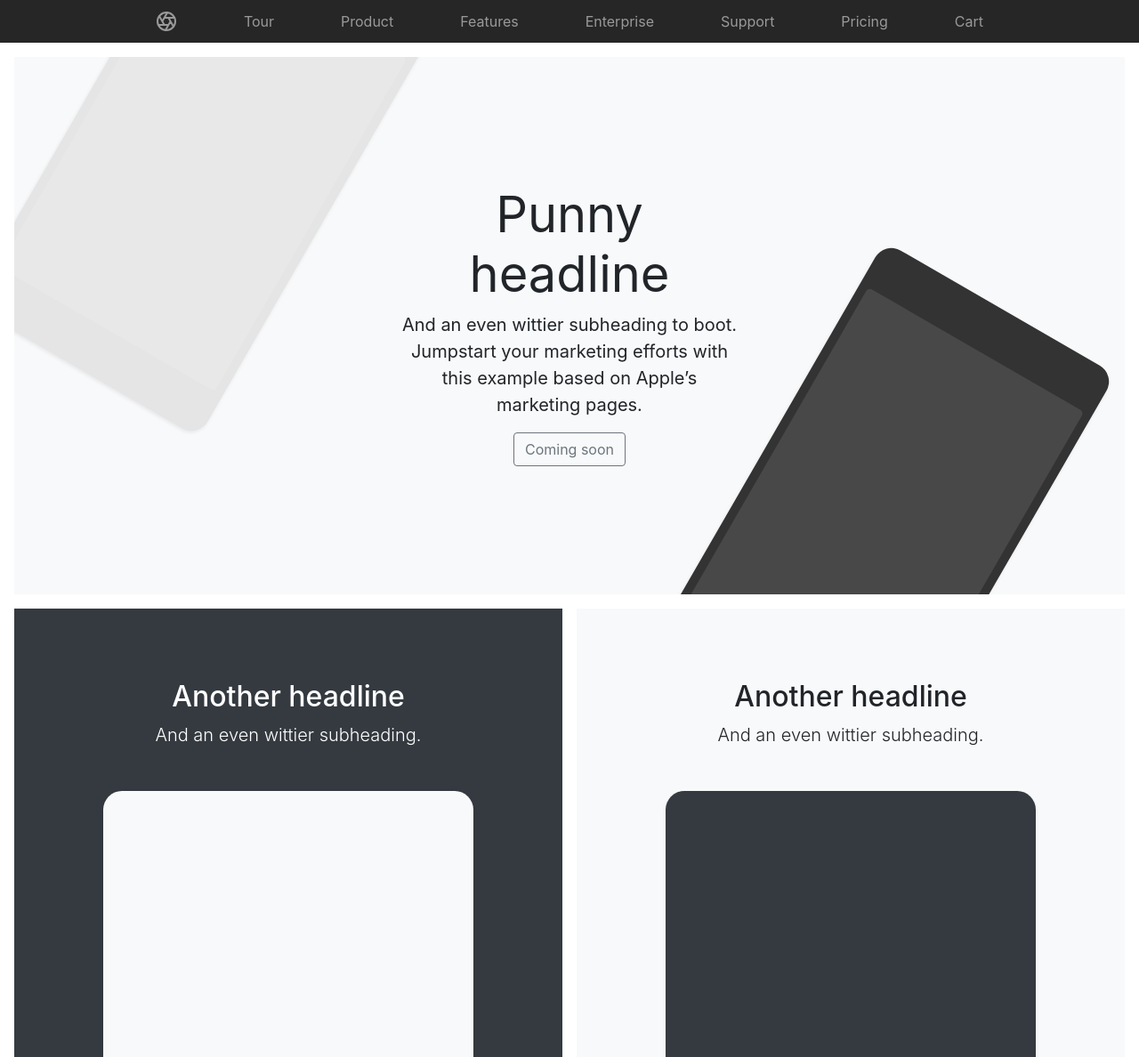
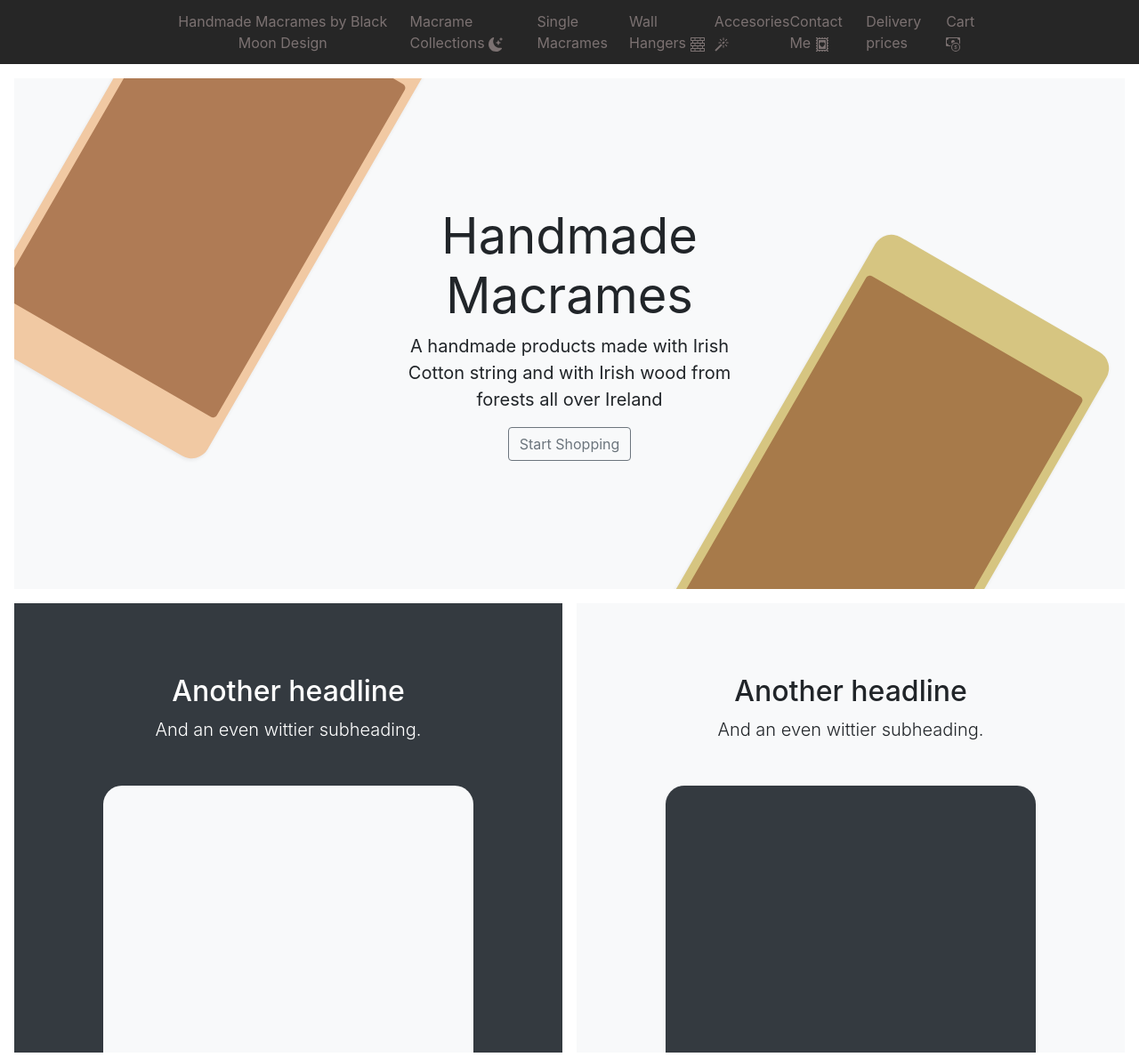
Before and after one commit to totalnoMartina/buy-macrame, a Django app: page / in a window 1280 px wide. Shown: the top 1188 px of the page at 89% size. Run offline with Django 3.2, Linux system fonts and the light colour scheme; some libraries are stand-ins or nearby versions.

Commit message:
Add style to navbar links

```diff
--- a/templates/base.html
+++ b/templates/base.html
@@ -46,12 +46,12 @@
         }
 
         .site-header a {
-            color: #999;
+            color: rgb(123, 113, 113);
             transition: ease-in-out color .15s;
         }
 
         .site-header a:hover {
-            color: #fff;
+            color: rgb(186, 153, 62);
             text-decoration: none;
         }
 
@@ -65,7 +65,7 @@
             bottom: -30%;
             width: 300px;
             height: 540px;
-            background-color: #333;
+            background-color: rgba(192, 164, 50, 0.604);
             border-radius: 21px;
             -webkit-transform: rotate(30deg);
             transform: rotate(30deg);
@@ -78,7 +78,7 @@
             bottom: 10%;
             left: 10px;
             content: "";
-            background-color: rgba(255, 255, 255, .1);
+            background-color: rgba(145, 87, 49, 0.68);
             border-radius: 5px;
         }
 
@@ -87,7 +87,7 @@
             right: auto;
             bottom: 0;
             left: 5%;
-            background-color: #e5e5e5;
+            background-color: #f1c9a3;
         }
 
 
@@ -136,28 +136,47 @@
     {% endblock %}
     <nav class="site-header sticky-top py-1">
         <div class="container d-flex flex-column flex-md-row justify-content-between">
-            <a class="py-2" href="#" aria-label="Product">
-                <svg xmlns="http://www.w3.org/2000/svg" width="24" height="24" fill="none" stroke="currentColor" stroke-linecap="round" stroke-linejoin="round" stroke-width="2" class="d-block mx-auto" role="img" viewBox="0 0 24 24" focusable="false">
-                    <title>Product</title>
-                    <circle cx="12" cy="12" r="10" />
-                    <path d="M14.31 8l5.74 9.94M9.69 8h11.48M7.38 12l5.74-9.94M9.69 16L3.95 6.06M14.31 16H2.83m13.79-4l-5.74 9.94" />
+            <a class="py-2 text-center mx-2" href="#" aria-label="Product">Handmade Macrames
+                by Black Moon Design
+            </a>
+            <a class="py-2 d-none d-md-inline-block " href="#">Macrame Collections <svg xmlns="http://www.w3.org/2000/svg" width="16" height="16" fill="currentColor" class="bi bi-moon-stars-fill" viewBox="0 0 16 16">
+                    <path d="M6 .278a.768.768 0 0 1 .08.858 7.208 7.208 0 0 0-.878 3.46c0 4.021 3.278 7.277 7.318 7.277.527 0 1.04-.055 1.533-.16a.787.787 0 0 1 .81.316.733.733 0 0 1-.031.893A8.349 8.349 0 0 1 8.344 16C3.734 16 0 12.286 0 7.71 0 4.266 2.114 1.312 5.124.06A.752.752 0 0 1 6 .278z" />
+                    <path d="M10.794 3.148a.217.217 0 0 1 .412 0l.387 1.162c.173.518.579.924 1.097 1.097l1.162.387a.217.217 0 0 1 0 .412l-1.162.387a1.734 1.734 0 0 0-1.097 1.097l-.387 1.162a.217.217 0 0 1-.412 0l-.387-1.162A1.734 1.734 0 0 0 9.31 6.593l-1.162-.387a.217.217 0 0 1 0-.412l1.162-.387a1.734 1.734 0 0 0 1.097-1.097l.387-1.162zM13.863.099a.145.145 0 0 1 .274 0l.258.774c.115.346.386.617.732.732l.774.258a.145.145 0 0 1 0 .274l-.774.258a1.156 1.156 0 0 0-.732.732l-.258.774a.145.145 0 0 1-.274 0l-.258-.774a1.156 1.156 0 0 0-.732-.732l-.774-.258a.145.145 0 0 1 0-.274l.774-.258c.346-.115.617-.386.732-.732L13.863.1z" />
+                </svg></a>
+            <a class="py-2 d-none d-md-inline-block" href="#">Single Macrames</a>
+            <a class="py-2 d-none d-md-inline-block" href="#">Wall Hangers
+                <svg xmlns="http://www.w3.org/2000/svg" width="16" height="16" fill="currentColor" class="bi bi-bricks" viewBox="0 0 16 16">
+                    <path d="M0 .5A.5.5 0 0 1 .5 0h15a.5.5 0 0 1 .5.5v3a.5.5 0 0 1-.5.5H14v2h1.5a.5.5 0 0 1 .5.5v3a.5.5 0 0 1-.5.5H14v2h1.5a.5.5 0 0 1 .5.5v3a.5.5 0 0 1-.5.5H.5a.5.5 0 0 1-.5-.5v-3a.5.5 0 0 1 .5-.5H2v-2H.5a.5.5 0 0 1-.5-.5v-3A.5.5 0 0 1 .5 6H2V4H.5a.5.5 0 0 1-.5-.5v-3zM3 4v2h4.5V4H3zm5.5 0v2H13V4H8.5zM3 10v2h4.5v-2H3zm5.5 0v2H13v-2H8.5zM1 1v2h3.5V1H1zm4.5 0v2h5V1h-5zm6 0v2H15V1h-3.5zM1 7v2h3.5V7H1zm4.5 0v2h5V7h-5zm6 0v2H15V7h-3.5zM1 13v2h3.5v-2H1zm4.5 0v2h5v-2h-5zm6 0v2H15v-2h-3.5z" />
                 </svg>
             </a>
-            <a class="py-2 d-none d-md-inline-block" href="#">Tour</a>
-            <a class="py-2 d-none d-md-inline-block" href="#">Product</a>
-            <a class="py-2 d-none d-md-inline-block" href="#">Features</a>
-            <a class="py-2 d-none d-md-inline-block" href="#">Enterprise</a>
-            <a class="py-2 d-none d-md-inline-block" href="#">Support</a>
-            <a class="py-2 d-none d-md-inline-block" href="#">Pricing</a>
-            <a class="py-2 d-none d-md-inline-block" href="#">Cart</a>
+            <a class="py-2 d-none d-md-inline-block" href="#">Accesories
+                <svg xmlns="http://www.w3.org/2000/svg" width="16" height="16" fill="currentColor" class="bi bi-magic" viewBox="0 0 16 16">
+                    <path d="M9.5 2.672a.5.5 0 1 0 1 0V.843a.5.5 0 0 0-1 0v1.829Zm4.5.035A.5.5 0 0 0 13.293 2L12 3.293a.5.5 0 1 0 .707.707L14 2.707ZM7.293 4A.5.5 0 1 0 8 3.293L6.707 2A.5.5 0 0 0 6 2.707L7.293 4Zm-.621 2.5a.5.5 0 1 0 0-1H4.843a.5.5 0 1 0 0 1h1.829Zm8.485 0a.5.5 0 1 0 0-1h-1.829a.5.5 0 0 0 0 1h1.829ZM13.293 10A.5.5 0 1 0 14 9.293L12.707 8a.5.5 0 1 0-.707.707L13.293 10ZM9.5 11.157a.5.5 0 0 0 1 0V9.328a.5.5 0 0 0-1 0v1.829Zm1.854-5.097a.5.5 0 0 0 0-.706l-.708-.708a.5.5 0 0 0-.707 0L8.646 5.94a.5.5 0 0 0 0 .707l.708.708a.5.5 0 0 0 .707 0l1.293-1.293Zm-3 3a.5.5 0 0 0 0-.706l-.708-.708a.5.5 0 0 0-.707 0L.646 13.94a.5.5 0 0 0 0 .707l.708.708a.5.5 0 0 0 .707 0L8.354 9.06Z" />
+                </svg>
+            </a>
+            <a class="py-2 d-none d-md-inline-block" href="#">Contact Me
+                <svg xmlns="http://www.w3.org/2000/svg" width="16" height="16" fill="currentColor" class="bi bi-postage-heart-fill" viewBox="0 0 16 16">
+                    <path d="M4.5 3a.5.5 0 0 0-.5.5v9a.5.5 0 0 0 .5.5h7a.5.5 0 0 0 .5-.5v-9a.5.5 0 0 0-.5-.5h-7ZM8 11C2.175 7.236 6.336 4.31 8 5.982 9.664 4.309 13.825 7.236 8 11Z" />
+                    <path d="M4.5 0a1 1 0 0 1-2 0H1v1a1 1 0 0 1 0 2v1a1 1 0 0 1 0 2v1a1 1 0 0 1 0 2v1a1 1 0 1 1 0 2v1a1 1 0 1 1 0 2v1h1.5a1 1 0 1 1 2 0h1a1 1 0 1 1 2 0h1a1 1 0 1 1 2 0h1a1 1 0 1 1 2 0H15v-1a1 1 0 1 1 0-2v-1a1 1 0 1 1 0-2V9a1 1 0 1 1 0-2V6a1 1 0 1 1 0-2V3a1 1 0 1 1 0-2V0h-1.5a1 1 0 1 1-2 0h-1a1 1 0 1 1-2 0h-1a1 1 0 0 1-2 0h-1ZM4 14a1 1 0 0 1-1-1V3a1 1 0 0 1 1-1h8a1 1 0 0 1 1 1v10a1 1 0 0 1-1 1H4Z" />
+                </svg>
+            </a>
+            <a class="py-2 d-none d-md-inline-block" href="#">Delivery prices</a>
+            <a class="py-2 d-none d-md-inline-block" href="#">Cart
+                <svg xmlns="http://www.w3.org/2000/svg" width="16" height="16" fill="currentColor" class="bi bi-cash-coin" viewBox="0 0 16 16">
+                    <path fill-rule="evenodd" d="M11 15a4 4 0 1 0 0-8 4 4 0 0 0 0 8zm5-4a5 5 0 1 1-10 0 5 5 0 0 1 10 0z" />
+                    <path d="M9.438 11.944c.047.596.518 1.06 1.363 1.116v.44h.375v-.443c.875-.061 1.386-.529 1.386-1.207 0-.618-.39-.936-1.09-1.1l-.296-.07v-1.2c.376.043.614.248.671.532h.658c-.047-.575-.54-1.024-1.329-1.073V8.5h-.375v.45c-.747.073-1.255.522-1.255 1.158 0 .562.378.92 1.007 1.066l.248.061v1.272c-.384-.058-.639-.27-.696-.563h-.668zm1.36-1.354c-.369-.085-.569-.26-.569-.522 0-.294.216-.514.572-.578v1.1h-.003zm.432.746c.449.104.655.272.655.569 0 .339-.257.571-.709.614v-1.195l.054.012z" />
+                    <path d="M1 0a1 1 0 0 0-1 1v8a1 1 0 0 0 1 1h4.083c.058-.344.145-.678.258-1H3a2 2 0 0 0-2-2V3a2 2 0 0 0 2-2h10a2 2 0 0 0 2 2v3.528c.38.34.717.728 1 1.154V1a1 1 0 0 0-1-1H1z" />
+                    <path d="M9.998 5.083 10 5a2 2 0 1 0-3.132 1.65 5.982 5.982 0 0 1 3.13-1.567z" />
+                </svg>
+            </a>
         </div>
     </nav>
 
     <div class="position-relative overflow-hidden p-3 p-md-5 m-md-3 text-center bg-light">
         <div class="col-md-5 p-lg-5 mx-auto my-5">
-            <h1 class="display-4 font-weight-normal">Punny headline</h1>
-            <p class="lead font-weight-normal">And an even wittier subheading to boot. Jumpstart your marketing efforts with this example based on Apple’s marketing pages.</p>
-            <a class="btn btn-outline-secondary" href="#">Coming soon</a>
+            <h1 class="display-4 font-weight-normal">Handmade Macrames</h1>
+            <p class="lead font-weight-normal">A handmade products made with Irish Cotton string and with Irish wood from forests all over Ireland</p>
+            <a class="btn btn-outline-secondary" href="#">Start Shopping</a>
         </div>
         <div class="product-device shadow-sm d-none d-md-block"></div>
         <div class="product-device product-device-2 shadow-sm d-none d-md-block"></div>
```
